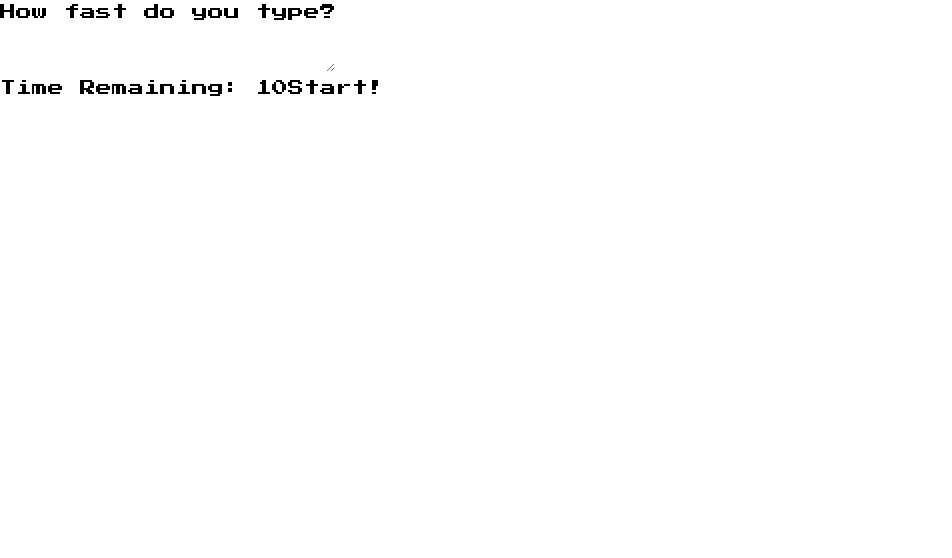
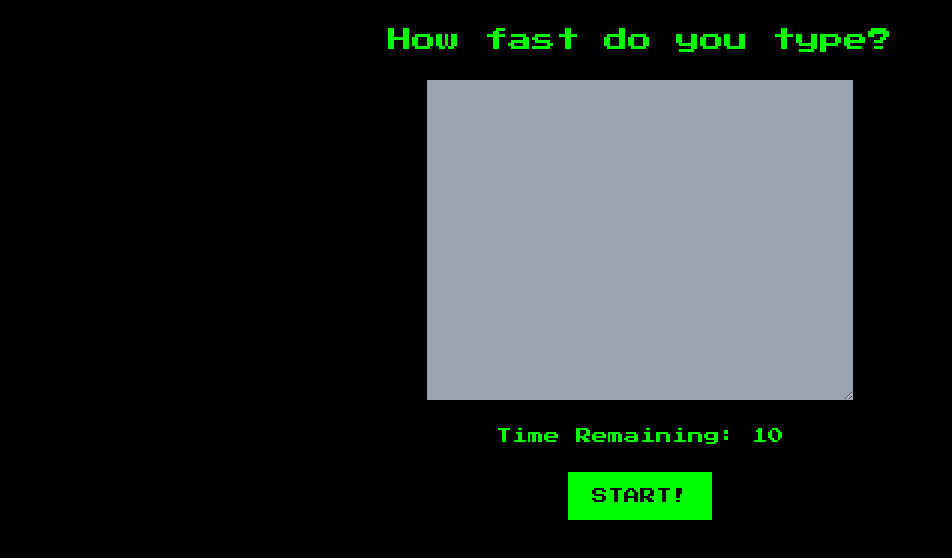
Before and after one commit to manavm1990/hooks-demos, a React (Create React App) app: page / in a window 1280 px wide. Shown: the top 558 px of the page, without its empty margins (0-952 px from the left). Built offline with nearby package versions, Linux system fonts and the light colour scheme.

Commit message:
:lipstick: Add initial styles

```diff
--- a/src/App.tsx
+++ b/src/App.tsx
@@ -9,12 +9,20 @@ const App: React.FC = () => (
       <meta name="theme-color" content="#00b800" />
     </Helmet>
 
-    <h1>How fast do you type?</h1>
-    <textarea />
-    <p>
-      Time Remaining: <span>10</span>
-      <button>Start!</button>
-    </p>
+    <main className="flex flex-col items-center">
+      <h1 className="my-6 text-2xl text-computer-green">
+        How fast do you type?
+      </h1>
+      <textarea className="bg-gray-400 h-80 w-4/12" />
+      <p className="flex flex-col items-center text-computer-green">
+        <p className="my-6">
+          Time Remaining: <span>10</span>
+        </p>
+        <button className="bg-computer-green px-6 py-3 text-black uppercase">
+          Start!
+        </button>
+      </p>
+    </main>
   </>
 );
 
--- a/src/index.css
+++ b/src/index.css
@@ -7,3 +7,7 @@
 html {
   font-family: "Press Start 2P", cursive;
 }
+
+body {
+  background-color: #000;
+}
--- a/tailwind.config.js
+++ b/tailwind.config.js
@@ -2,24 +2,17 @@ module.exports = {
   purge: ["./src/**/*.{js,jsx,ts,tsx}", "./public/index.html"],
   darkMode: false, // or 'media' or 'class'
   theme: {
-    backgroundColor: () => ({
-      primary: "#282c34",
-    }),
     extend: {
       animation: {
         "spin-slow": "spin 20s linear infinite",
+      },
+      colors: {
+        "computer-green": "#00ff00",
       },
       height: {
         "40-vmin": "40vmin",
       },
     },
-    fontSize: {
-      "10+2": "calc(10px + 2vmin)",
-    },
-    textColor: () => ({
-      primary: "#61dafb",
-      white: "#fff",
-    }),
   },
   variants: {
     animation: ["motion-safe"],
```
